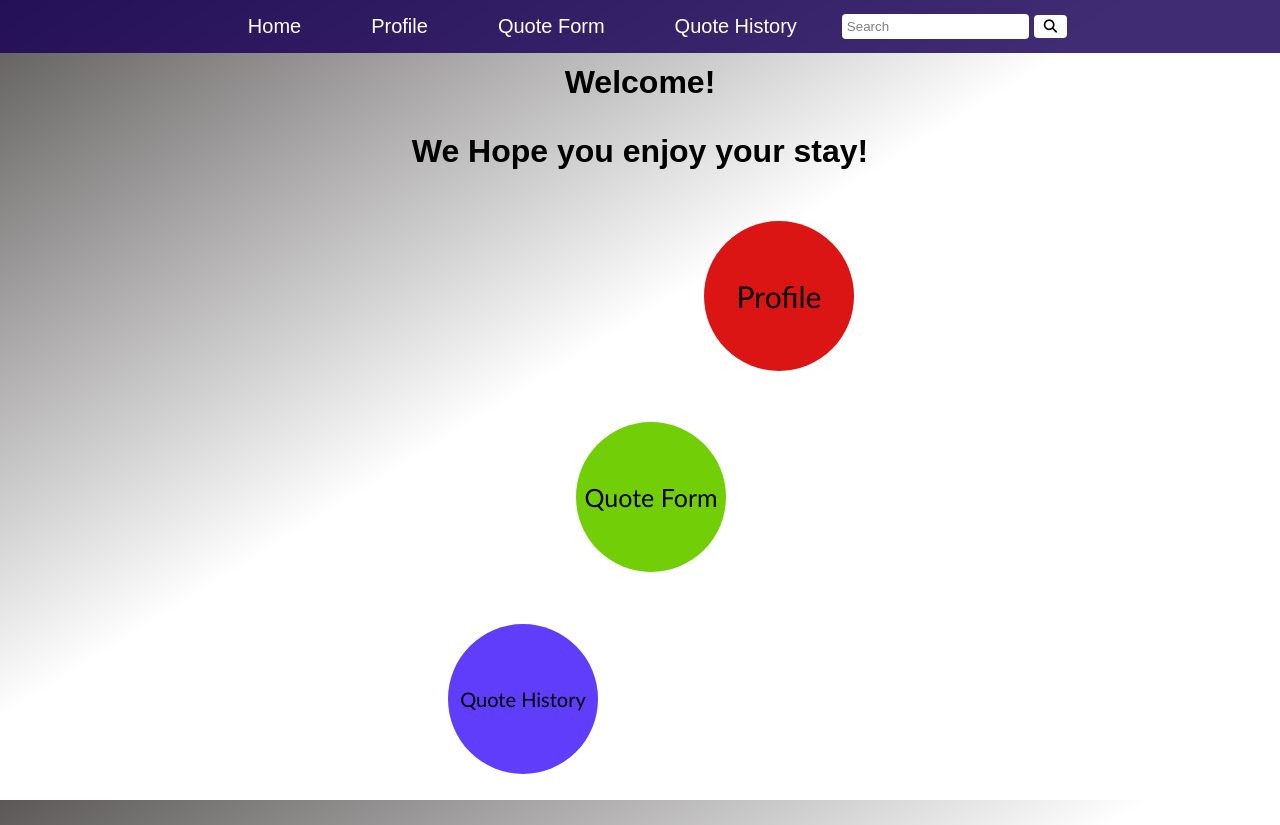
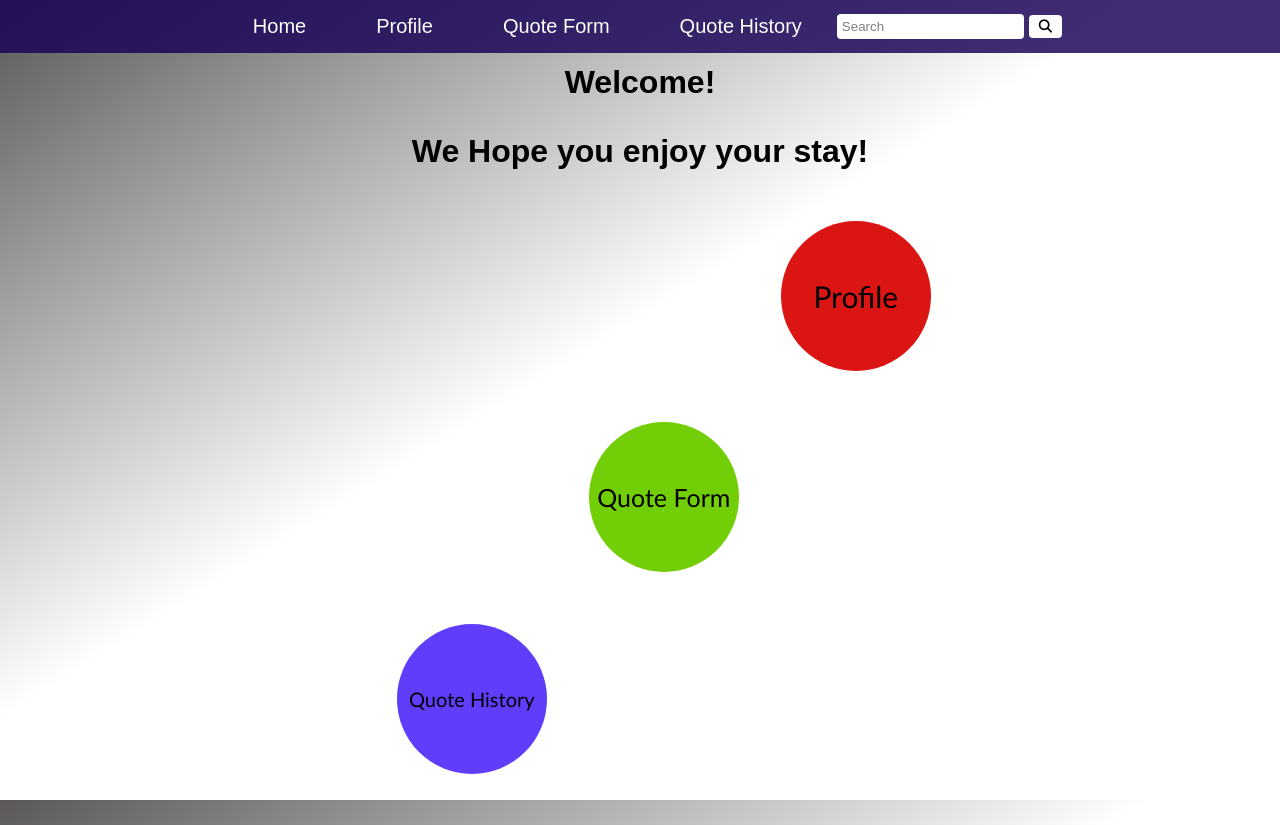
Before and after one commit to AridArab/COSC4353-Project, a React (Vite) app: page /Home in a window 1280 px wide. Built offline with nearby package versions, Linux system fonts and the light colour scheme.

Commit message:
Fixed css styling for inputs

```diff
--- a/src/NavBar.jsx
+++ b/src/NavBar.jsx
@@ -4,7 +4,7 @@ function NavBar() {
         <div className="navbar">
             <a className="navbar-element" href="/Home">Home</a>
             <a className="navbar-element" href="/Profile">Profile</a>
-            <a className="navbar-element" href="/FuelQuote">Quote Form</a>
+            <a className="navbar-element" href="/QuoteForm">Quote Form</a>
             <a className="navbar-element" href="/QuoteHistory">Quote History</a>
             <div className="navbar-search search-container">
                 <input type="text" id="searchInput" className="navbar-search" name="search" placeholder="Search"/>
--- a/src/components/QuoteForm/QuoteFormContainer.jsx
+++ b/src/components/QuoteForm/QuoteFormContainer.jsx
@@ -29,6 +29,7 @@ function QuoteFormContainer() {
                     <input
                         type="number"
                         id="gallonsRequested"
+                        className="form-input"
                         name="gallonsRequested"
                         value={gallonsRequested}
                         onChange={e => setGallonsRequested(parseFloat(e.target.value) || '')}
@@ -39,6 +40,7 @@ function QuoteFormContainer() {
                     <input
                         type="text"
                         id="deliveryAddress"
+                        className="form-input"
                         name="deliveryAddress"
                         value={deliveryAddress}
                         readOnly />
@@ -48,6 +50,7 @@ function QuoteFormContainer() {
                     <input
                         type="date"
                         id="deliveryDate"
+                        className="form-input"
                         name="deliveryDate"
                         required />
                 </div>
@@ -56,6 +59,7 @@ function QuoteFormContainer() {
                     <input
                         type="number"
                         id="suggestedPrice"
+                        className="form-input"
                         name="suggestedPrice"
                         value={suggestedPrice}
                         readOnly />
@@ -65,6 +69,7 @@ function QuoteFormContainer() {
                     <input
                         type="text"
                         id="totalAmountDue"
+                        className="form-input"
                         name="totalAmountDue"
                         value={totalAmountDue}
                         readOnly />
--- a/src/stylesheets/index.css
+++ b/src/stylesheets/index.css
@@ -94,7 +94,7 @@ input.navbar-element {
 }
 
 input.history-search {
-  width: 500px;
+  width: 400px;
 }
 
 button.history-search {
@@ -286,7 +286,7 @@ select.profile-field{
 }
 
 .button-animation#button-1 {
-  left: 55%;
+  left: 61%;
   margin-block: 4%;
   background-color: hsl(0, 83%, 47%);
   animation: button-fade 0.4s ease-in forwards;
@@ -294,7 +294,7 @@ select.profile-field{
 }
 
 .button-animation#button-2 {
-  left: 45%;
+  left: 46%;
   margin-block: 4%;
   background-color: hsl(88, 93%, 42%);
   animation: button-fade 0.4s ease-in forwards;
@@ -302,7 +302,7 @@ select.profile-field{
 }
 
 .button-animation#button-3 {
-  left: 35%;
+  left: 31%;
   margin-block: 4%;
   background-color: hsl(251, 95%, 61%);
   animation: button-fade 0.4s ease-in forwards;
@@ -472,7 +472,7 @@ select.profile-field{
   margin: 0;
 }
 
-input {
+input.form-input {
   border: 1px solid #ccc;
   border-radius: 10px;
   margin-left: 10px;
@@ -480,7 +480,7 @@ input {
   flex-grow: 1;
 }
 
-input:read-only {
+input.form-input:read-only {
   background-color: #8b8b8b70;
   border: 1px solid #ccc;
   border-radius: 10px;
```
